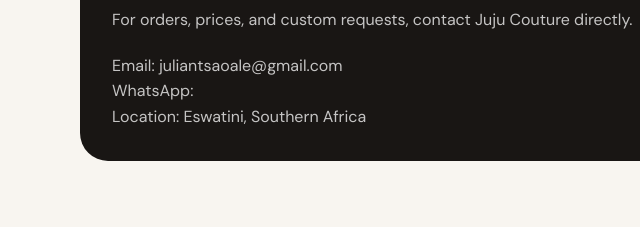
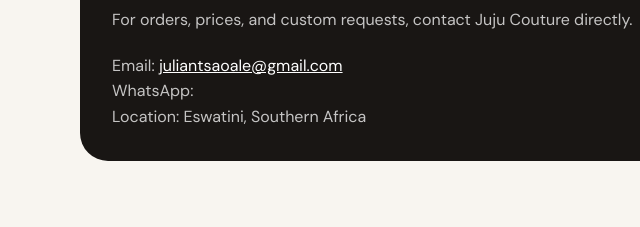
Before and after one commit to lisangosimz-sys/Juju-couture, a website: page index.html in a window 1280 px wide. Shown: the part 3351-3578 px from the top of the page, 0-640 px from the left. Drawn offline with nearby package versions, Linux system fonts and the light colour scheme.

```diff
--- a/index.html
+++ b/index.html
@@ -338,7 +338,7 @@
       <div class="contact">
         <h2>Let’s Create Your <em>Next Piece</em></h2>
         <p style="margin:1rem 0 1.25rem">For orders, prices, and custom requests, contact Juju Couture directly.</p>
-        <p>Email: juliantsaoale@gmail.com<br>WhatsApp:
+        <p>Email: <a href="mailto:juliantsaoale@gmail.com" style="color:#fff;text-decoration:underline;">juliantsaoale@gmail.com</a><br>WhatsApp:
 <a href="https://wa.me/26879021297" target="_blank" class="whatsapp-float">
   <img src="https://cdn-icons-png.flaticon.com/512/733/733585.png" alt="WhatsApp">
 </a>
```
